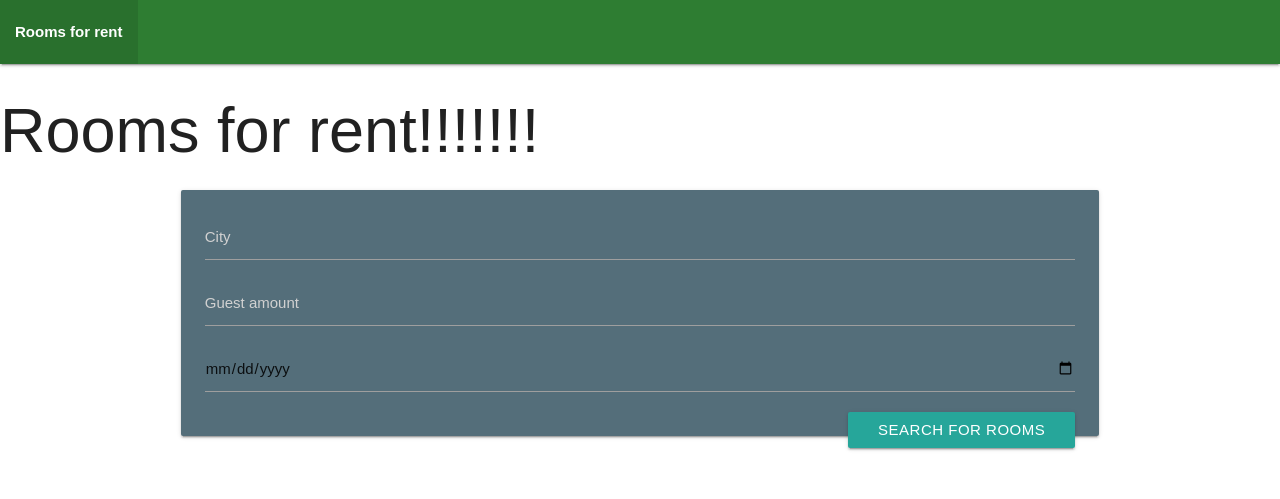
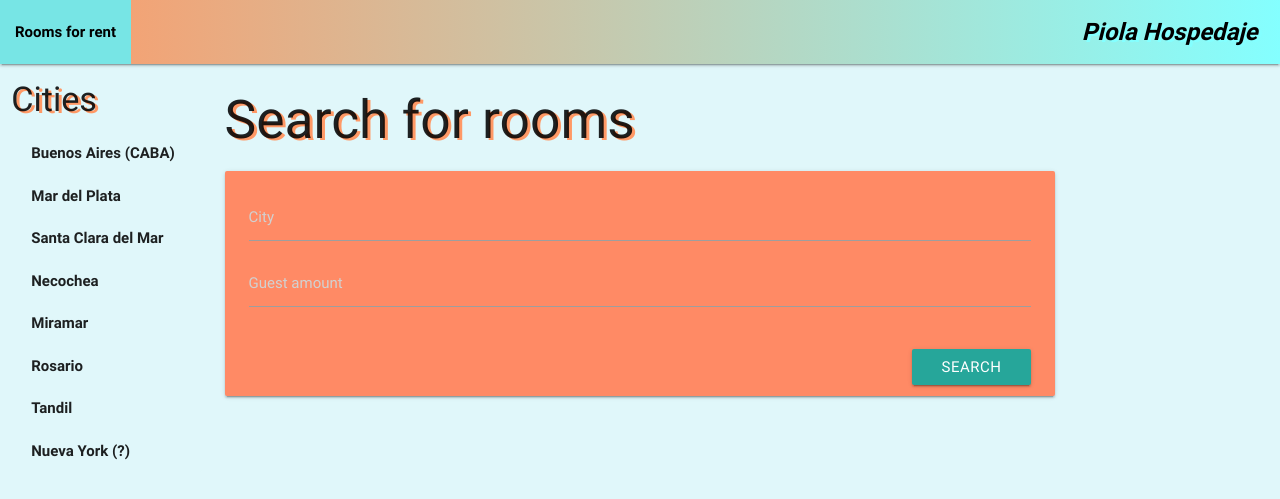
Before and after one commit to rodrimaqui/TpMetodologia3, a Django app: page /search_rooms/ in a window 1280 px wide. Shown: the top 499 px of the page. Run offline with Django 3.2, Linux system fonts and the light colour scheme.

Commit message:
estilo y facha

```diff
--- a/saborto/templates/index.html
+++ b/saborto/templates/index.html
@@ -4,20 +4,26 @@
 	<head>
 
 	    <link rel="stylesheet" href="https://cdnjs.cloudflare.com/ajax/libs/materialize/0.100.2/css/materialize.min.css">
-
+	    <!--<link rel="stylesheet" href="{% static 'css/materialize.min.css' %}">
+		<link rel="stylesheet" href="{% static 'css/materialize.css' %}">-->
 		<meta charset="utf-8">
 		<title>Sooper habitaciones</title>
 	</head>
-	<body style="font-family: sans-serif">
+	<body style="background-color:#e0f7fa;">
 	  <nav>
-	    <div class="nav-wrapper green darken-3">
+	    <div class="nav-wrapper"  style="background:linear-gradient(to right, #ff9966 0%, #84ffff 100%);">
+	    	<label class="brand-logo right" style="color:black; text-shadow: 3px 2px 0px #84ffff;"><b><i>Piola Hospedaje</i></b></label>
 	        <ul class="left hide-on-med-and-down">
-	          <li><a href="search_rooms"><b>Rooms for rent</b></a></li>
+	          <li><a href="search_rooms"><b style="color:black">Rooms for rent</b></a></li>
 	        </ul>
 	    </div>
 	  </nav>
-	  <div class="">
+
+
+
+	  <div>
 	  	{% block content %}{% endblock %}
 	  </div>
+
 	</body>
 </html>
--- a/saborto/templates/search_rooms.html
+++ b/saborto/templates/search_rooms.html
@@ -1,17 +1,45 @@
 {% extends "index.html" %}
 {% block content %}
-<h1>Rooms for rent!!!!!!!</h1>
-<div class="container">
+<!--<div class="container">-->
+<style type="text/css">
+	li:hover {
+		background-color: #84ffff  !important;
+	}
+	.collection {
+		border: 0px solid #e0e0e0;
+	}
+	.collection .collection-item {
+		border-bottom: 0px solid #e0e0e0;
+	}
+</style>
+
+
 	<div class="row">
-		<div class="negrita card blue-grey darken-1">
-			<form method="post" action="" class="card-content"> {% csrf_token %}
+	<div class="col l2">
+		<h4 style="text-shadow: 3px 2px 0px #ff9966;">Cities</h4>
+		<ul class="collection"><b>
+		    <li style="background-color: #e0f7fa;" class="collection-item">Buenos Aires (CABA)</li>
+		    <li style="background-color: #e0f7fa;" class="collection-item">Mar del Plata</li>
+		    <li style="background-color: #e0f7fa;" class="collection-item">Santa Clara del Mar</li>
+		    <li style="background-color: #e0f7fa;" class="collection-item">Necochea</li>
+		    <li style="background-color: #e0f7fa;" class="collection-item">Miramar</li>
+		    <li style="background-color: #e0f7fa;" class="collection-item">Rosario</li>
+		    <li style="background-color: #e0f7fa;" class="collection-item">Tandil</li>
+		    <li style="background-color: #e0f7fa;" class="collection-item">Nueva York (?)</li>
+		</ul></b>
+	</div>
+	<div class="col l8">
+	<h2 style="text-shadow: 3px 2px 0px #ff9966;">Search for rooms</h2>
+		<div class="negrita card  deep-orange lighten-2">
+			<form method="get" action="" class="card-content"> {% csrf_token %}
 				<input type="text" name="city" placeholder="City"><br>
 				<input type="text" name="pax" placeholder="Guest amount"><br>
-				 <input type="date" name="fecha"><br>
+				<!--<input type="date" name="fecha">--><br>
 
-				<button type="submit" class="btn waves-effect waves-light right">Search for rooms</button>
+				<button type="submit" class="btn waves-effect waves-light right">Search</button><br>
 	     	</form>
 	    </div>
-     </div>
-</div>
+	</div>
+    </div>
+<!--</div>-->
 {% endblock %}%}
```
